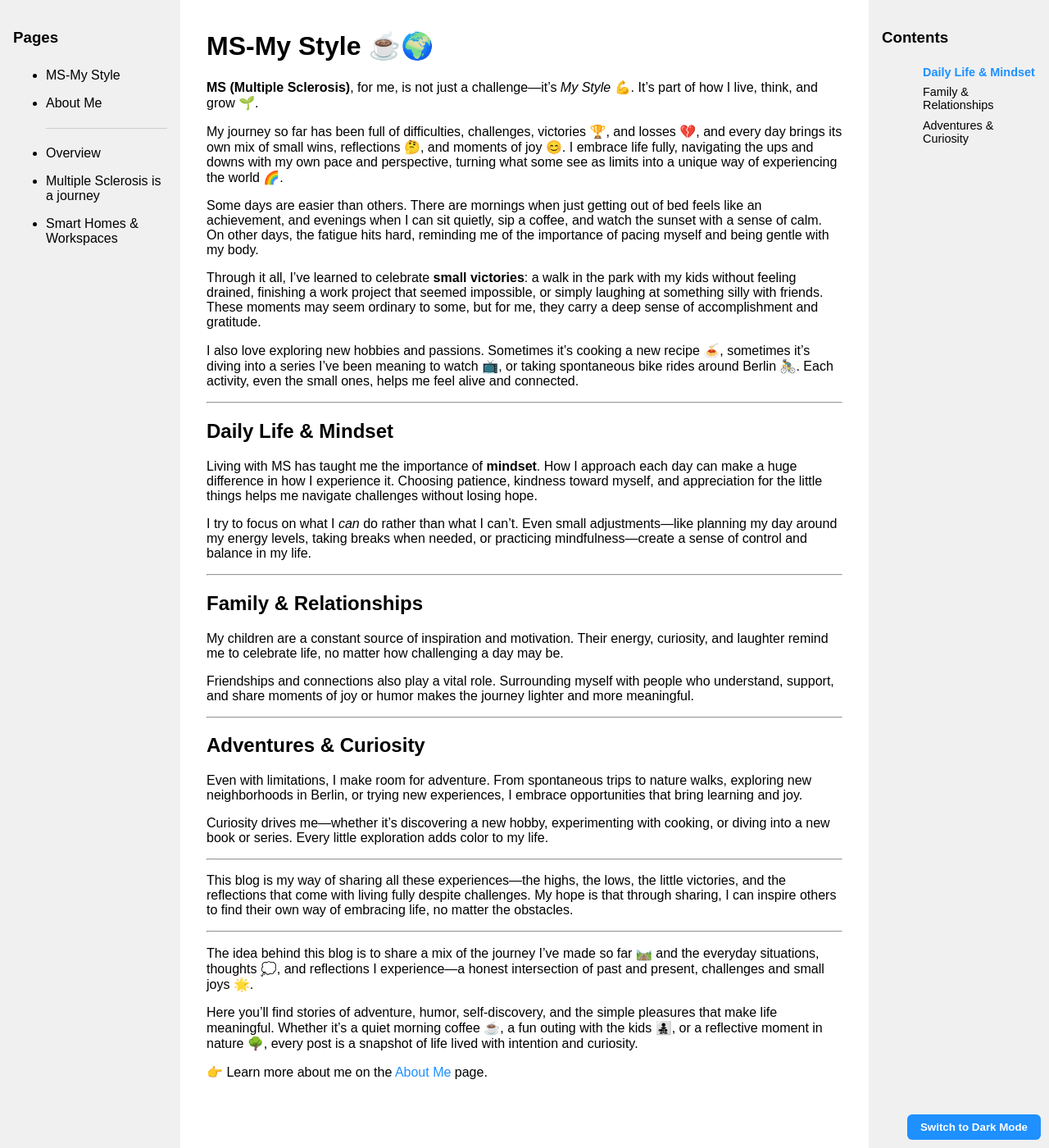
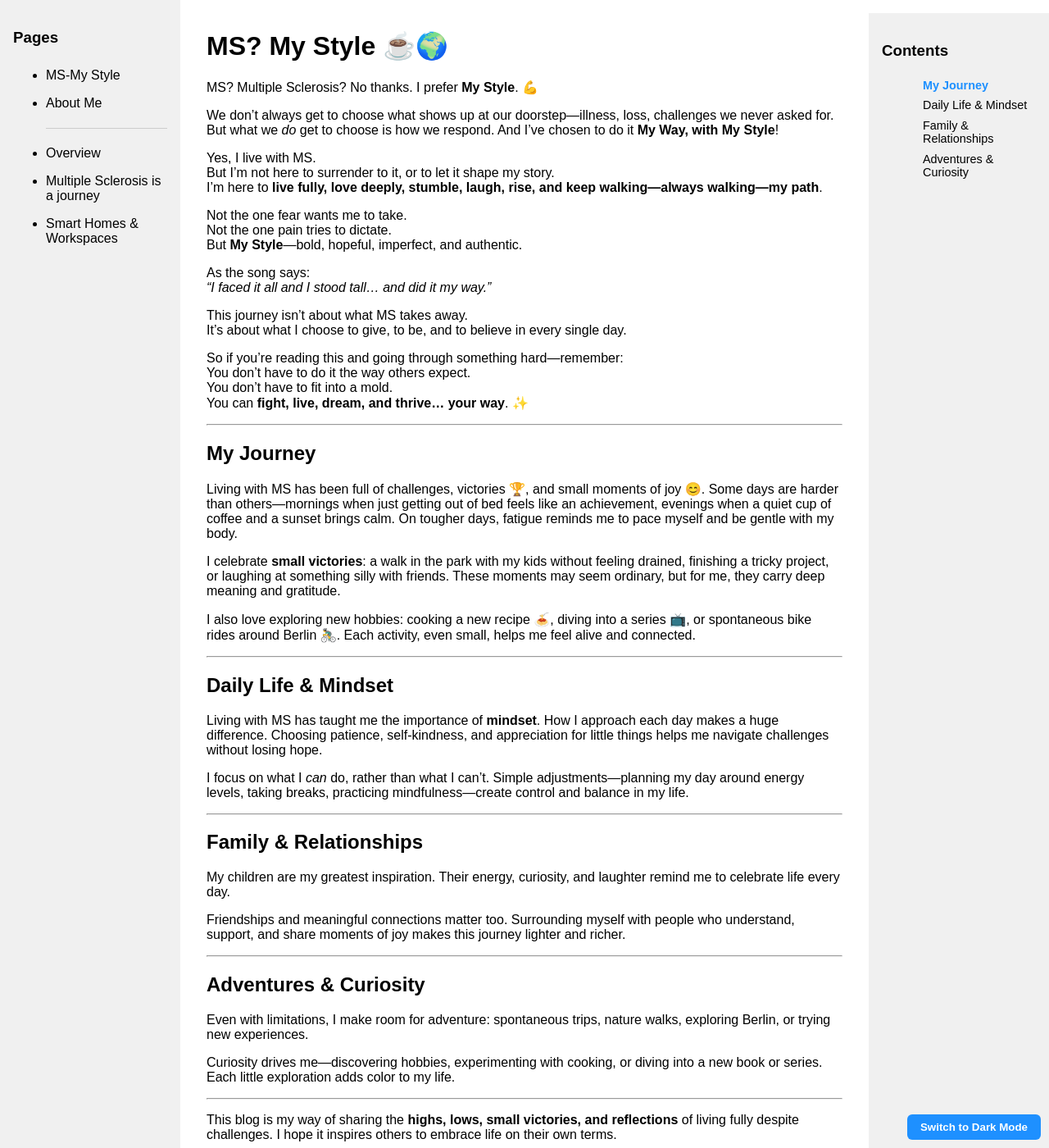
Before and after one commit to enricomariazotti-alt/enricomariazotti-alt.github.io, a Jekyll site: the page built from index.md, in a window 1280 px wide and 1400 px high. Shown: the whole window at 82% size. Built offline with Jekyll 4.4.1, drawn with Linux system fonts in a browser that asks for light colours; some of the changed text lies outside the part shown.

Commit message:
update index

```diff
--- a/index.md
+++ b/index.md
@@ -4,55 +4,74 @@ layout: default
 nav_order: 1
 ---
 
-# MS-My Style ☕🌍
-
-**MS (Multiple Sclerosis)**, for me, is not just a challenge—it’s *My Style* 💪. It’s part of how I live, think, and grow 🌱.
-
 <div class="mobile-toc">
   <strong>Table of Contents</strong>
   <ul></ul>
 </div>
 
-My journey so far has been full of difficulties, challenges, victories 🏆, and losses 💔, and every day brings its own mix of small wins, reflections 🤔, and moments of joy 😊. I embrace life fully, navigating the ups and downs with my own pace and perspective, turning what some see as limits into a unique way of experiencing the world 🌈.
+# MS? My Style ☕🌍
 
-Some days are easier than others. There are mornings when just getting out of bed feels like an achievement, and evenings when I can sit quietly, sip a coffee, and watch the sunset with a sense of calm. On other days, the fatigue hits hard, reminding me of the importance of pacing myself and being gentle with my body.
+MS? Multiple Sclerosis? No thanks. I prefer **My Style**. 💪
 
-Through it all, I’ve learned to celebrate **small victories**: a walk in the park with my kids without feeling drained, finishing a work project that seemed impossible, or simply laughing at something silly with friends. These moments may seem ordinary to some, but for me, they carry a deep sense of accomplishment and gratitude.
+We don’t always get to choose what shows up at our doorstep—illness, loss, challenges we never asked for. But what we *do* get to choose is how we respond. And I’ve chosen to do it **My Way, with My Style**!
 
-I also love exploring new hobbies and passions. Sometimes it’s cooking a new recipe 🍝, sometimes it’s diving into a series I’ve been meaning to watch 📺, or taking spontaneous bike rides around Berlin 🚴‍♂️. Each activity, even the small ones, helps me feel alive and connected.
+Yes, I live with MS.
+But I’m not here to surrender to it, or to let it shape my story.
+I’m here to **live fully, love deeply, stumble, laugh, rise, and keep walking—always walking—my path**.
+
+Not the one fear wants me to take.
+Not the one pain tries to dictate.
+But **My Style**—bold, hopeful, imperfect, and authentic.
+
+As the song says:
+*"I faced it all and I stood tall… and did it my way."*
+
+This journey isn’t about what MS takes away.
+It’s about what I choose to give, to be, and to believe in every single day.
+
+So if you’re reading this and going through something hard—remember:
+You don’t have to do it the way others expect.
+You don’t have to fit into a mold.
+You can **fight, live, dream, and thrive… your way**. ✨
+
+---
+
+## My Journey
+
+Living with MS has been full of challenges, victories 🏆, and small moments of joy 😊. Some days are harder than others—mornings when just getting out of bed feels like an achievement, evenings when a quiet cup of coffee and a sunset brings calm. On tougher days, fatigue reminds me to pace myself and be gentle with my body.
+
+I celebrate **small victories**: a walk in the park with my kids without feeling drained, finishing a tricky project, or laughing at something silly with friends. These moments may seem ordinary, but for me, they carry deep meaning and gratitude.
+
+I also love exploring new hobbies: cooking a new recipe 🍝, diving into a series 📺, or spontaneous bike rides around Berlin 🚴‍♂️. Each activity, even small, helps me feel alive and connected.
 
 ---
 
 ## Daily Life & Mindset
 
-Living with MS has taught me the importance of **mindset**. How I approach each day can make a huge difference in how I experience it. Choosing patience, kindness toward myself, and appreciation for the little things helps me navigate challenges without losing hope.
+Living with MS has taught me the importance of **mindset**. How I approach each day makes a huge difference. Choosing patience, self-kindness, and appreciation for little things helps me navigate challenges without losing hope.
 
-I try to focus on what I *can* do rather than what I can’t. Even small adjustments—like planning my day around my energy levels, taking breaks when needed, or practicing mindfulness—create a sense of control and balance in my life.
+I focus on what I *can* do, rather than what I can’t. Simple adjustments—planning my day around energy levels, taking breaks, practicing mindfulness—create control and balance in my life.
 
 ---
 
 ## Family & Relationships
 
-My children are a constant source of inspiration and motivation. Their energy, curiosity, and laughter remind me to celebrate life, no matter how challenging a day may be.
+My children are my greatest inspiration. Their energy, curiosity, and laughter remind me to celebrate life every day.
 
-Friendships and connections also play a vital role. Surrounding myself with people who understand, support, and share moments of joy or humor makes the journey lighter and more meaningful.
+Friendships and meaningful connections matter too. Surrounding myself with people who understand, support, and share moments of joy makes this journey lighter and richer.
 
 ---
 
 ## Adventures & Curiosity
 
-Even with limitations, I make room for adventure. From spontaneous trips to nature walks, exploring new neighborhoods in Berlin, or trying new experiences, I embrace opportunities that bring learning and joy.
+Even with limitations, I make room for adventure: spontaneous trips, nature walks, exploring Berlin, or trying new experiences.
 
-Curiosity drives me—whether it’s discovering a new hobby, experimenting with cooking, or diving into a new book or series. Every little exploration adds color to my life.
+Curiosity drives me—discovering hobbies, experimenting with cooking, or diving into a new book or series. Each little exploration adds color to my life.
 
 ---
 
-This blog is my way of sharing all these experiences—the highs, the lows, the little victories, and the reflections that come with living fully despite challenges. My hope is that through sharing, I can inspire others to find their own way of embracing life, no matter the obstacles.
+This blog is my way of sharing the **highs, lows, small victories, and reflections** of living fully despite challenges. I hope it inspires others to embrace life on their own terms.
 
----
-
-The idea behind this blog is to share a mix of the journey I’ve made so far 🛤️ and the everyday situations, thoughts 💭, and reflections I experience—a honest intersection of past and present, challenges and small joys 🌟.
-
-Here you’ll find stories of adventure, humor, self-discovery, and the simple pleasures that make life meaningful. Whether it’s a quiet morning coffee ☕, a fun outing with the kids 👨‍👧‍👦, or a reflective moment in nature 🌳, every post is a snapshot of life lived with intention and curiosity.
+Here you’ll find stories of adventure, humor, self-discovery, and simple pleasures: quiet morning coffees ☕, fun outings with the kids 👨‍👧‍👦, or reflective moments in nature 🌳. Every post is a snapshot of life lived with intention and curiosity.
 
 👉 Learn more about me on the [About Me](about.md) page.
```
